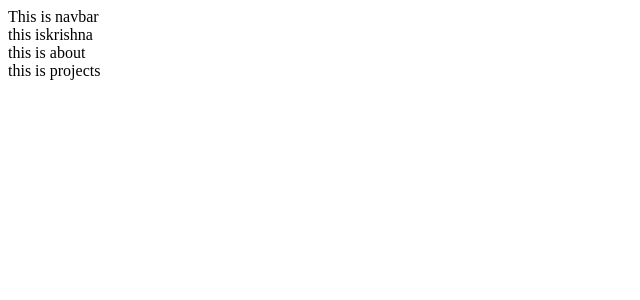
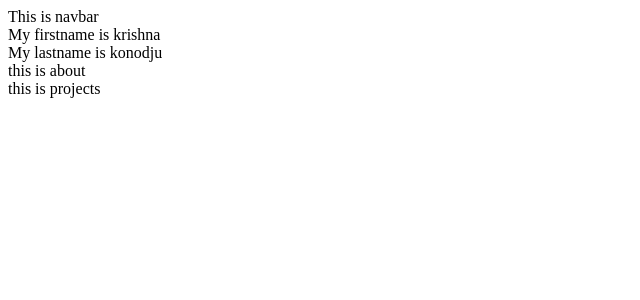
Before and after one commit to krishnaUIDev/styled-components, a React (Create React App) app: page / in a window 1280 px wide. Shown: the top 300 px of the page, without its empty margins (0-640 px from the left). Built offline with nearby package versions, Linux system fonts and the light colour scheme.

Commit message:
objects added

```diff
--- a/src/Components/Home/Home.js
+++ b/src/Components/Home/Home.js
@@ -2,13 +2,27 @@ import React, { Component } from 'react'
 
 class Home extends Component {
     render() {
+        //if statements
+        //ternery opertators
     var user = {
         Firstname: "krishna",
+        first: "kanth",
+        Lastname: "konodju",
+        age: "23"
+    }
+    function getLastname(Lastname){
+        if (Lastname) {
+            return Lastname;
+        }else{
+            return 'unKnown';
+        }
     }
         return (
 
             <div>
-                this is{user.Firstname}
+                My firstname is {user.Firstname ? user.Firstname : user.first} <br/>
+                My lastname is {getLastname(user.Lastname)}
+  {(user.age && user.age <= 18) && user.age}
             </div>
         )
     }
```
